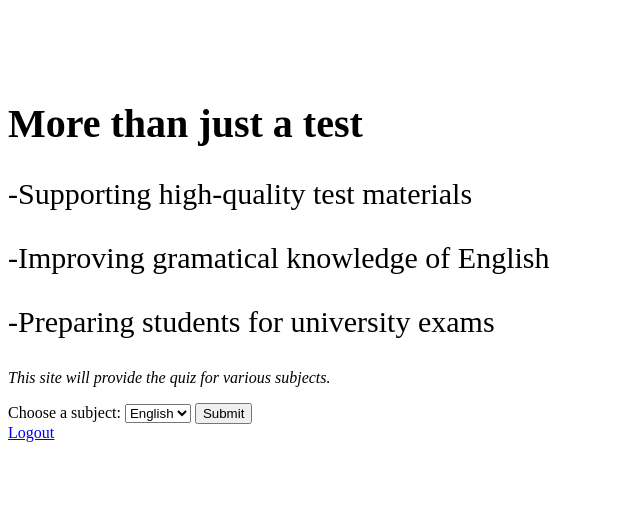
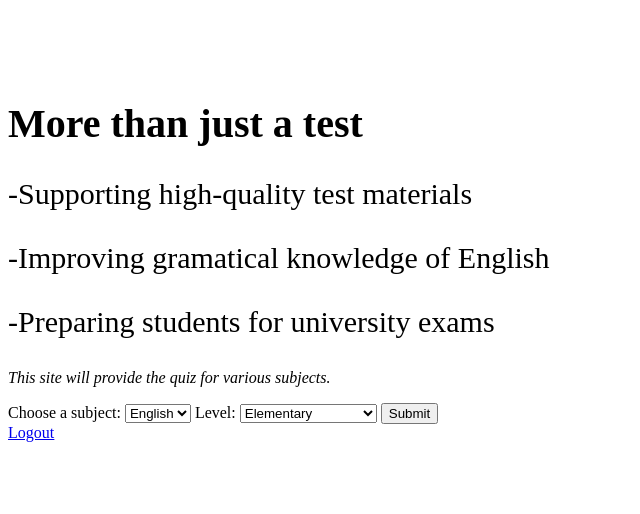
Before and after one commit to 01Uzbdeveloper/My-GitHub-Test, a PHP site: page /subject.php in a window 1280 px wide. Shown: the top 514 px of the page, without its empty margins (0-640 px from the left). Run offline with PHP 8.4, Linux system fonts and the light colour scheme.

Commit message:
Update subject.php

```diff
--- a/subject.php
+++ b/subject.php
@@ -14,6 +14,17 @@
 <option value="En">English</option>
 
 </select>
+<label for="grade">Level:</label>
+<label style="color: black"></label>
+<select id="grade">
+    <option value="El">Elementary</option>
+    <option value="Beg">Beginner</option>
+    <option value="Pre">Pre-Intermediate</option>
+    <option value="Int">Intermediate</option>
+    <option value="Up">Upper-Intermediate</option>
+    <option value="Adv">advanced</option>
+
+</select>
 <input type="submit" value="Submit">
 <br>
 
```
